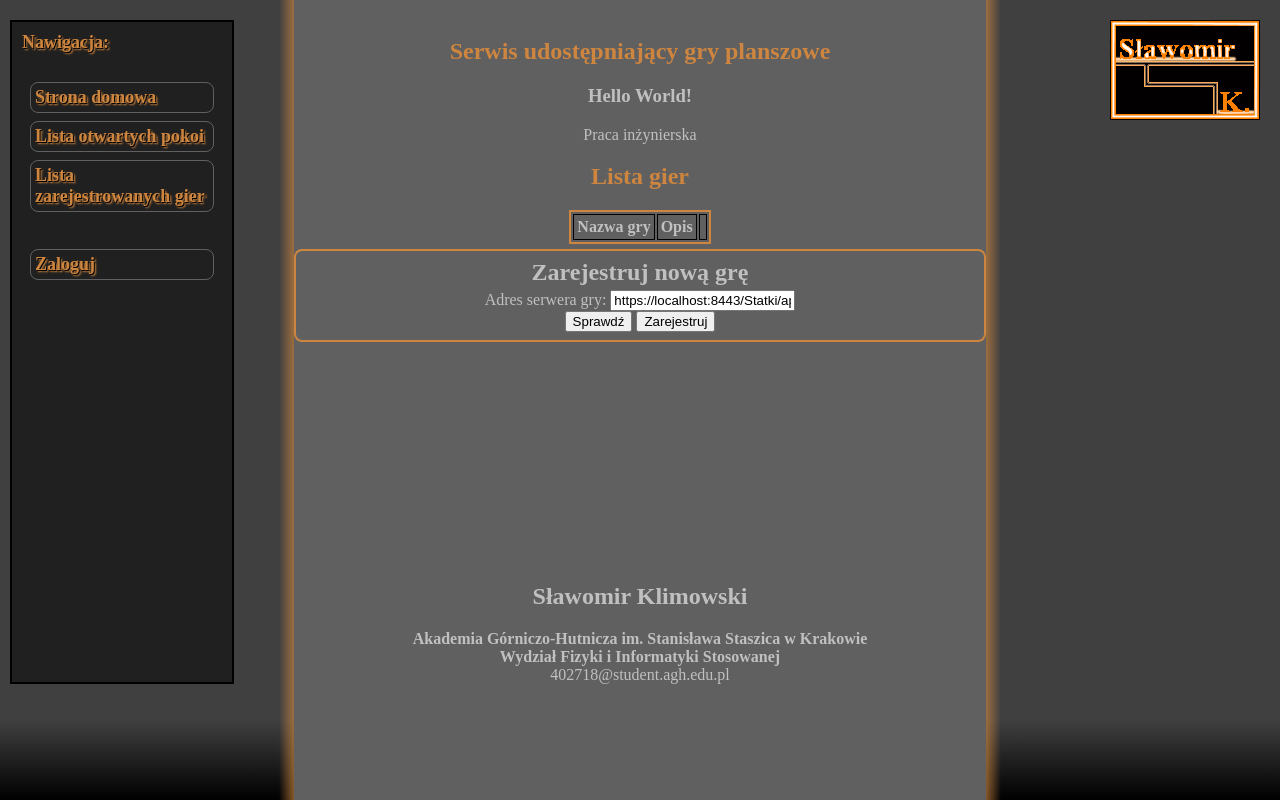
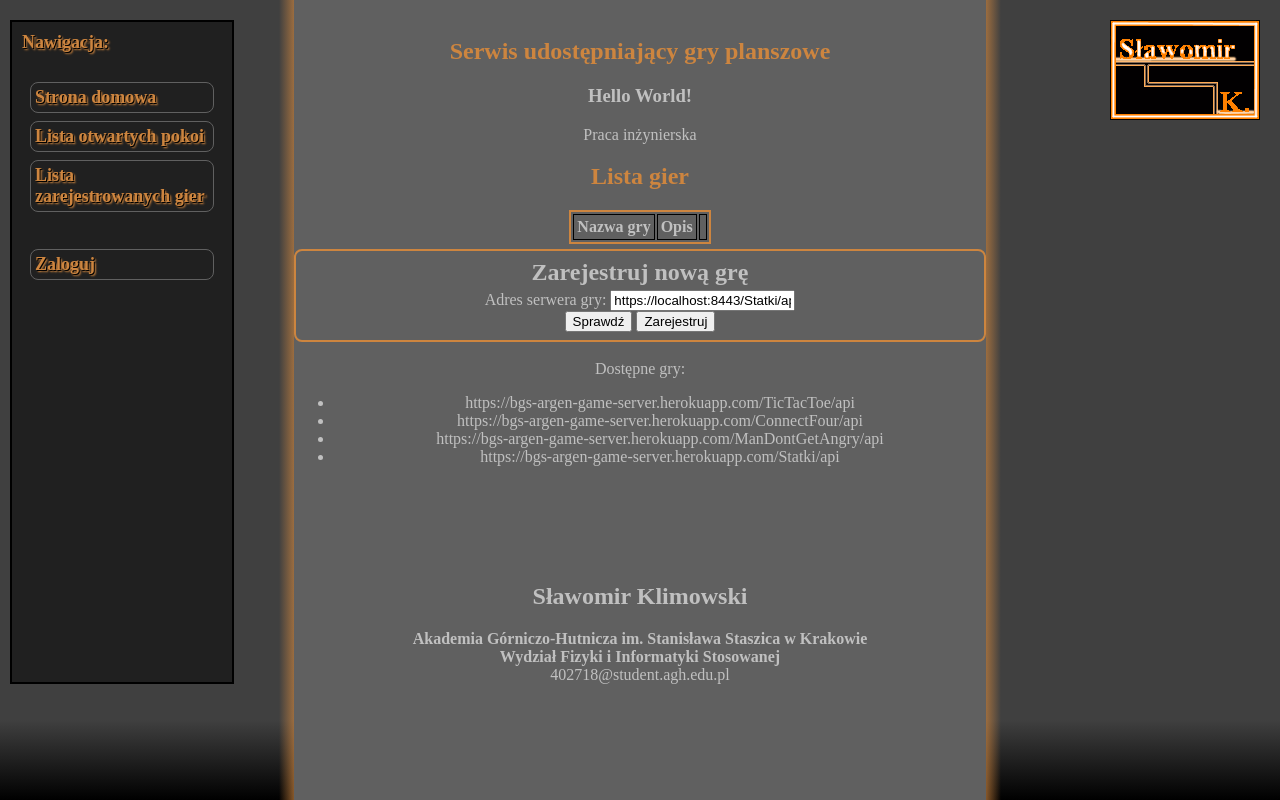
Before and after one commit to VoyagerWho/BoardGameService, a Node server app: page /rooms/games in a window 1280 px wide. Run offline with Node 20, Linux system fonts and the light colour scheme; lists and menus that the app fills with data are empty; some libraries are stand-ins or nearby versions.

Commit message:
Room Host and bug fixes

```diff
--- a/server/views/partials/games.ejs
+++ b/server/views/partials/games.ejs
@@ -41,5 +41,12 @@
         <input type="submit" value="Zarejestruj" />
         <div id="gameResponse"></div>
     </form>
-
+		<br />
+		Dostępne gry:
+    <ul>
+        <li>https://bgs-argen-game-server.herokuapp.com/TicTacToe/api</li>
+        <li>https://bgs-argen-game-server.herokuapp.com/ConnectFour/api</li>
+        <li>https://bgs-argen-game-server.herokuapp.com/ManDontGetAngry/api</li>
+				<li>https://bgs-argen-game-server.herokuapp.com/Statki/api</li>
+    </ul>
 </footer>
```
